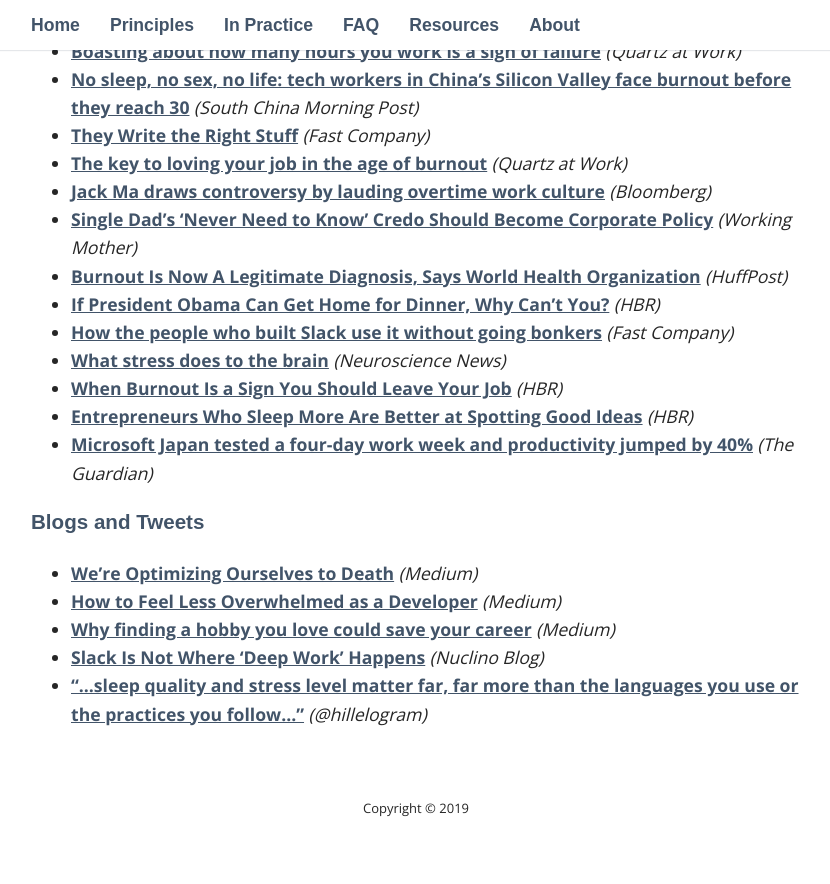
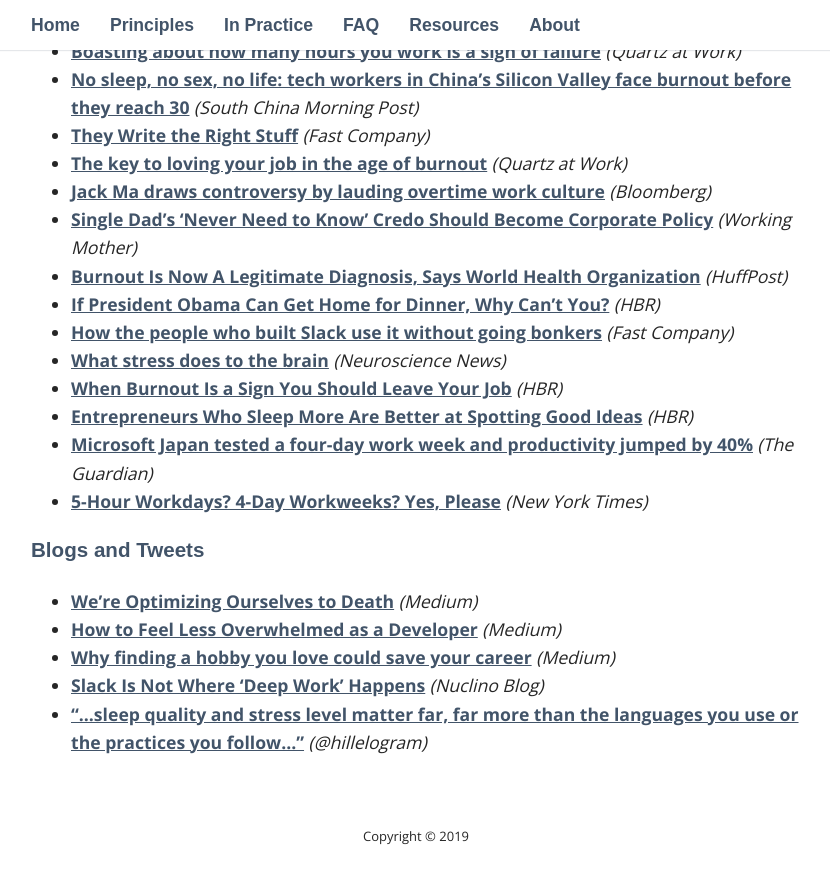
Before and after one commit to brikelly/sustainabledev, a Jekyll site: the page built from _pages/04_resources.md, in a window 1280 px wide and 900 px high, scrolled down 709 px. Shown: the top 884 px of the window, without its empty margins (224-1054 px from the left). Built offline with Jekyll 4.4.1, drawn with Linux system fonts in a browser that asks for light colours; some web fonts are replaced.

Commit message:
Adding new NYT article

```diff
--- a/_pages/04_resources.md
+++ b/_pages/04_resources.md
@@ -33,6 +33,7 @@
 * [When Burnout Is a Sign You Should Leave Your Job](https://hbr.org/2018/01/when-burnout-is-a-sign-you-should-leave-your-job) _(HBR)_
 * [Entrepreneurs Who Sleep More Are Better at Spotting Good Ideas](https://hbr.org/2019/10/entrepreneurs-who-sleep-more-are-better-at-spotting-good-ideas) _(HBR)_
 * [Microsoft Japan tested a four-day work week and productivity jumped by 40%](https://www.theguardian.com/technology/2019/nov/04/microsoft-japan-four-day-work-week-productivity) _(The Guardian)_
+* [5-Hour Workdays? 4-Day Workweeks? Yes, Please](https://www.nytimes.com/2019/11/06/opinion/five-hour-workday-experiment.html) _(New York Times)_
 
 ### Blogs and Tweets
 
```
